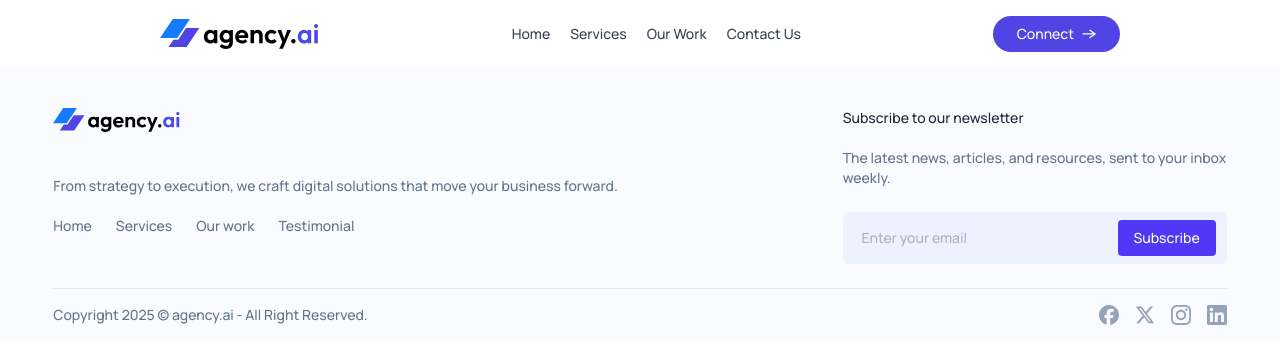
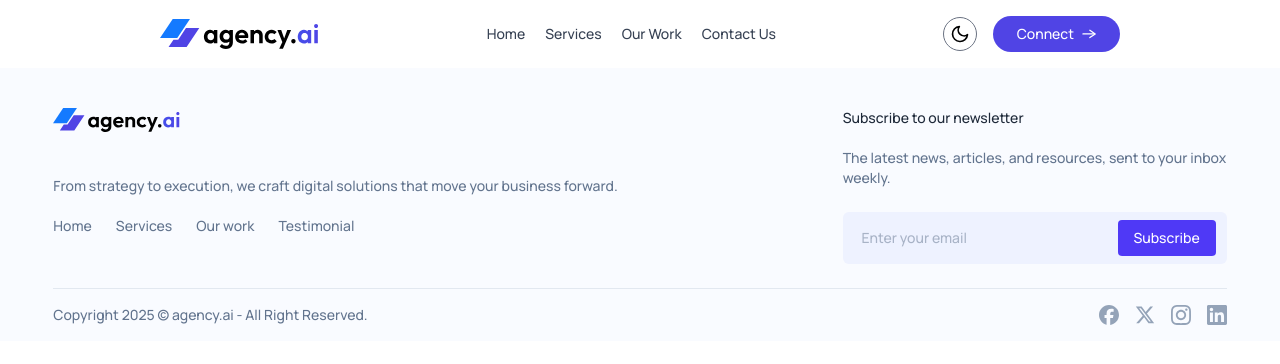
Before and after one commit to Rajibbepary/agency_ai, a React (Vite) app in the folder client/: page / in a window 1280 px wide. Shown: the top 364 px of the page. Built offline with nearby package versions, Linux system fonts and the light colour scheme.

Commit message:
feat: add ThemeToggleBtn component with dark/light mode support

```diff
--- a/client/src/App.jsx
+++ b/client/src/App.jsx
@@ -4,9 +4,9 @@ import Footer from "./components/Footer";
 
 
 const App = () => {
-  const [theme, setTheme] = useState('light')
+  const [theme, setTheme] = useState(localStorage.getItem('theme') ? localStorage.getItem('theme') : 'light')
   return (
-    <div className=" relative">
+    <div className="dark:bg-black relative">
      <Navbar theme={theme} setTheme={setTheme}/>
      <Footer/>
     </div>
--- a/client/src/components/Navbar.jsx
+++ b/client/src/components/Navbar.jsx
@@ -1,8 +1,7 @@
-/* eslint-disable no-unused-vars */
+
 import { useState } from "react";
 import assets from "../assets/assets";
-
-
+import ThemeToggleBtn from "./ThemeToggleBtn";
 
 const Navbar = ({theme, setTheme}) => {
 
@@ -20,6 +19,7 @@ const Navbar = ({theme, setTheme}) => {
                 <a onClick={()=>setSidebarOpen(false)} href="#contact-us" className="sm:hover:border-b">Contact Us</a>
             </div>
         <div className="flex items-center gap-2 sm:gap-4">
+            <ThemeToggleBtn theme={theme} setTheme={setTheme}/>
             <img src={theme === 'dark' ? assets.menu_icon_dark : assets.menu_icon} onClick={()=> setSidebarOpen(true)} className="w-8 sm:hidden" alt="" />
             <a href="#contact-us" className="text-sm max-sm:hidden flex items-center gap-2 bg-primary text-white px-6 py-2 rounded-full cursor-pointer hover:scale-105 transition-all">
                 Connect <img src={assets.arrow_icon} width={14} alt="" />
--- /dev/null
+++ b/client/src/components/ThemeToggleBtn.jsx
@@ -0,0 +1,34 @@
+import { useEffect } from "react";
+import assets from "../assets/assets";
+
+
+const ThemeToggleBtn = ({theme, setTheme}) => {
+
+    useEffect(()=>{
+        const preferDarkMode = window.matchMedia('(prefers-color-scheme: dark)').matches;
+        setTheme(theme || (preferDarkMode ? 'dark' : 'light'))
+    },[theme, setTheme])
+
+
+    useEffect(()=>{
+        if(theme === 'dark'){
+            document.documentElement.classList.add('dark')
+        }else{
+            document.documentElement.classList.remove('dark')
+        }
+        localStorage.setItem('theme', theme)
+    }, [theme])
+
+
+    return (
+        <>
+            <button>{theme === 'dark' ? (
+                <img onClick={()=> setTheme('light')} src={assets.sun_icon} className="size-8.5 p-1.5 border border-gray-500 rounded-full" alt="" />
+            ) : (
+                 <img onClick={()=> setTheme('dark')} src={assets.moon_icon} className="size-8.5 p-1.5 border border-gray-500 rounded-full" alt="" />
+            )}</button>
+        </>
+    );
+};
+
+export default ThemeToggleBtn;
--- a/client/src/index.css
+++ b/client/src/index.css
@@ -3,10 +3,9 @@
 
 @import "tailwindcss";
 
-  /* @custom-variant dark (&:where(.dark, .dark *))   */
+@custom-variant dark (&:where(.dark, .dark *));
 
-
-*{
+* {
   font-family: "Manrope", sans-serif;
   font-weight: 500;
 }
```
